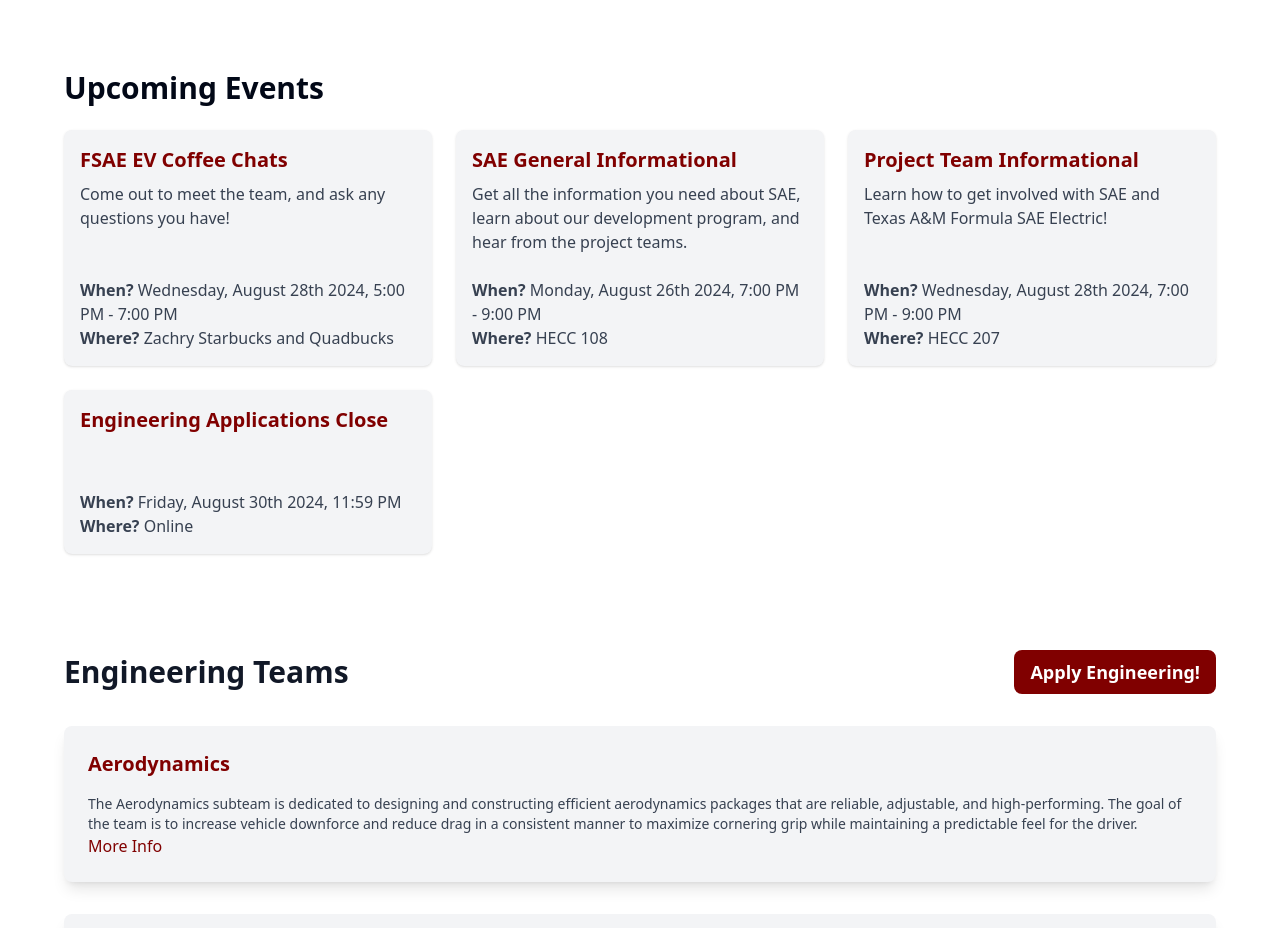
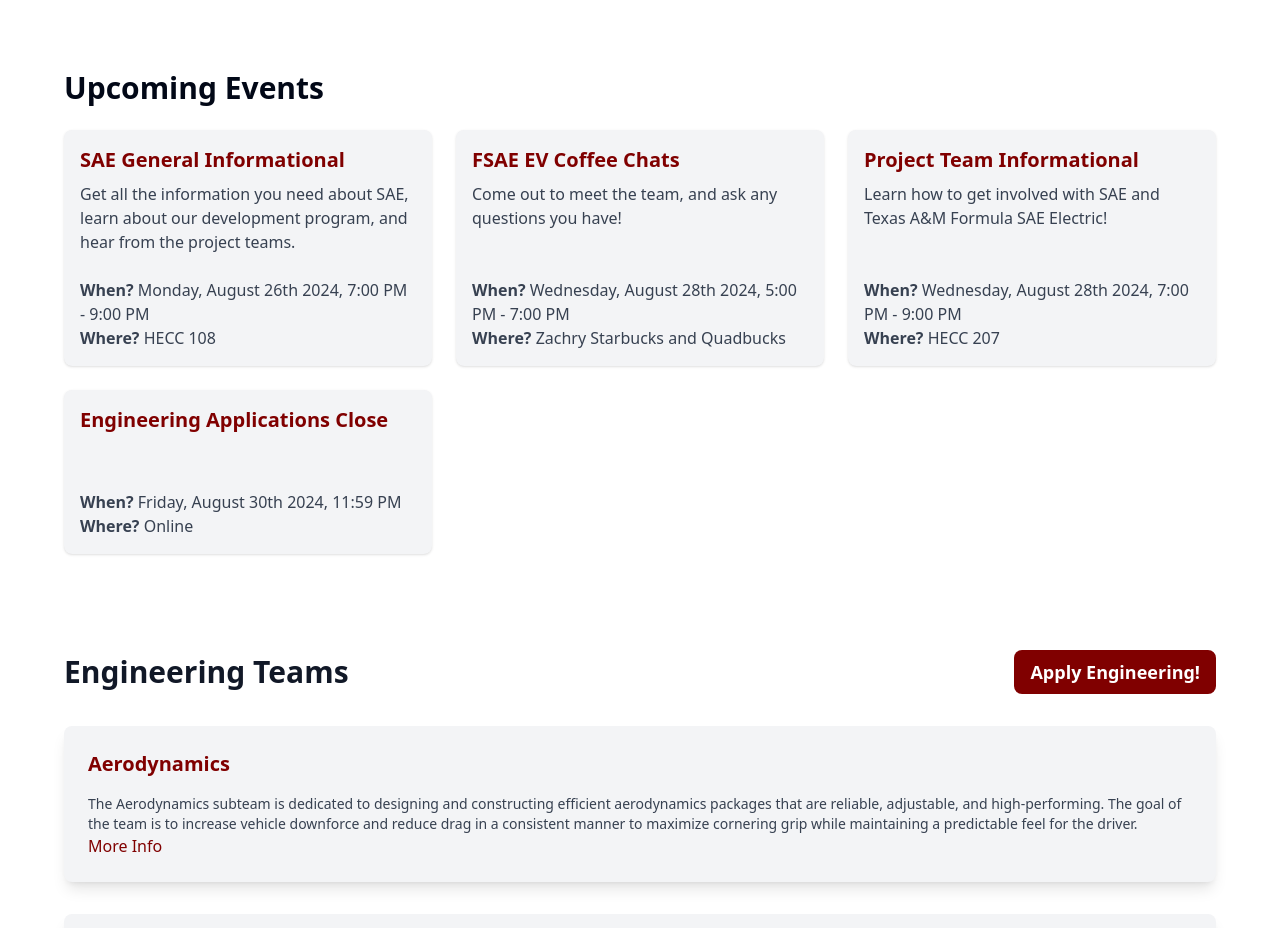
Before and after one commit to TAMU-Formula-SAE-EV/TopSecret, a React (Vite) app: page /recruiting in a window 1280 px wide. Shown: the part 1200-2128 px from the top of the page. Built offline with nearby package versions, Linux system fonts and the light colour scheme.

Commit message:
Update recruiting.jsx

```diff
--- a/src/pages/recruiting/recruiting.jsx
+++ b/src/pages/recruiting/recruiting.jsx
@@ -108,19 +108,19 @@ export default function Recruiting() {
                     <h2 className="text-3xl font-bold mb-6">Upcoming Events</h2>
                     <div className="grid md:grid-cols-3 gap-6">
                         <div className="bg-gray-100 p-4 rounded-lg shadow">
+                            <h3 className="text-xl font-bold text-maroon mb-2">SAE General Informational</h3>
+                            <p className="text-gray-700">
+                                Get all the information you need about SAE, learn about our development program, and hear from the project teams. <br /><br />
+                                <b>When?</b> Monday, August 26th 2024, 7:00 PM - 9:00 PM<br />
+                                <b>Where?</b> HECC 108<br />
+                            </p>
+                        </div>
+                        <div className="bg-gray-100 p-4 rounded-lg shadow">
                             <h3 className="text-xl font-bold text-maroon mb-2">FSAE EV Coffee Chats</h3>
                             <p className="text-gray-700">
                                 Come out to meet the team, and ask any questions you have! <br /><br /><br />
                                 <b>When?</b> Wednesday, August 28th 2024, 5:00 PM - 7:00 PM<br />
                                 <b>Where?</b> Zachry Starbucks and Quadbucks<br />
-                            </p>
-                        </div>
-                        <div className="bg-gray-100 p-4 rounded-lg shadow">
-                            <h3 className="text-xl font-bold text-maroon mb-2">SAE General Informational</h3>
-                            <p className="text-gray-700">
-                                Get all the information you need about SAE, learn about our development program, and hear from the project teams. <br /><br />
-                                <b>When?</b> Monday, August 26th 2024, 7:00 PM - 9:00 PM<br />
-                                <b>Where?</b> HECC 108<br />
                             </p>
                         </div>
                         <div className="bg-gray-100 p-4 rounded-lg shadow">
```
